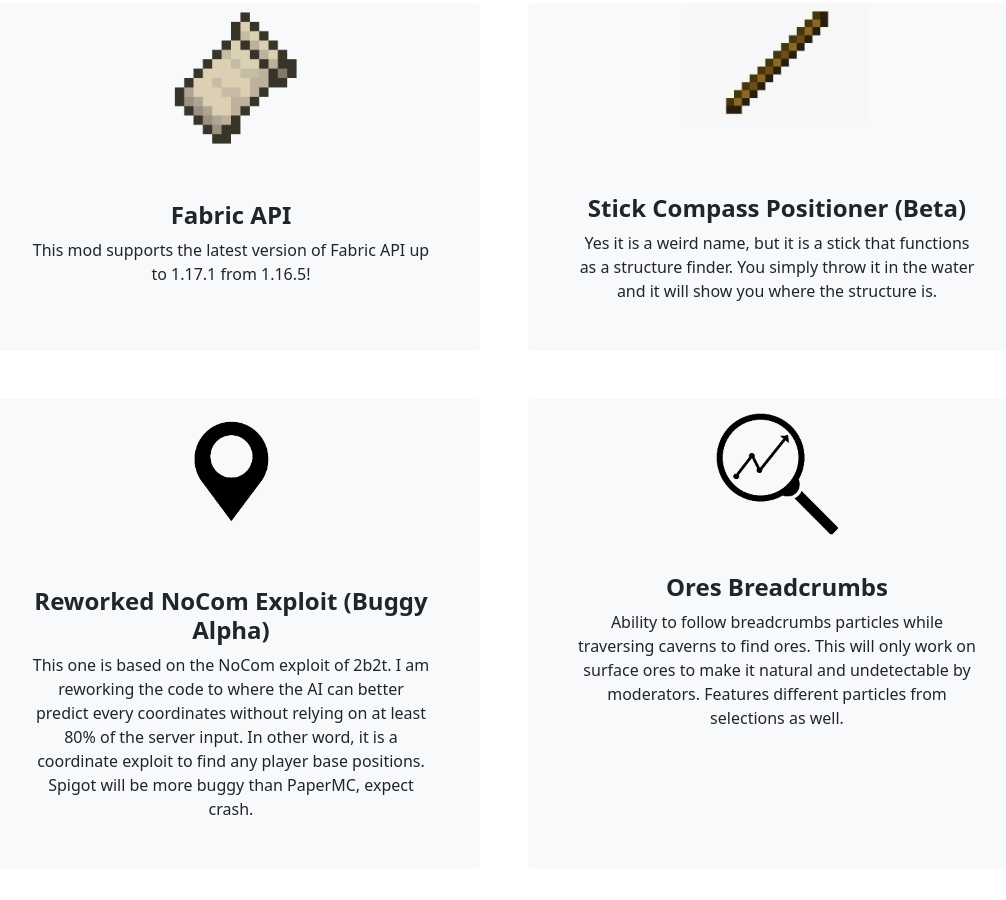
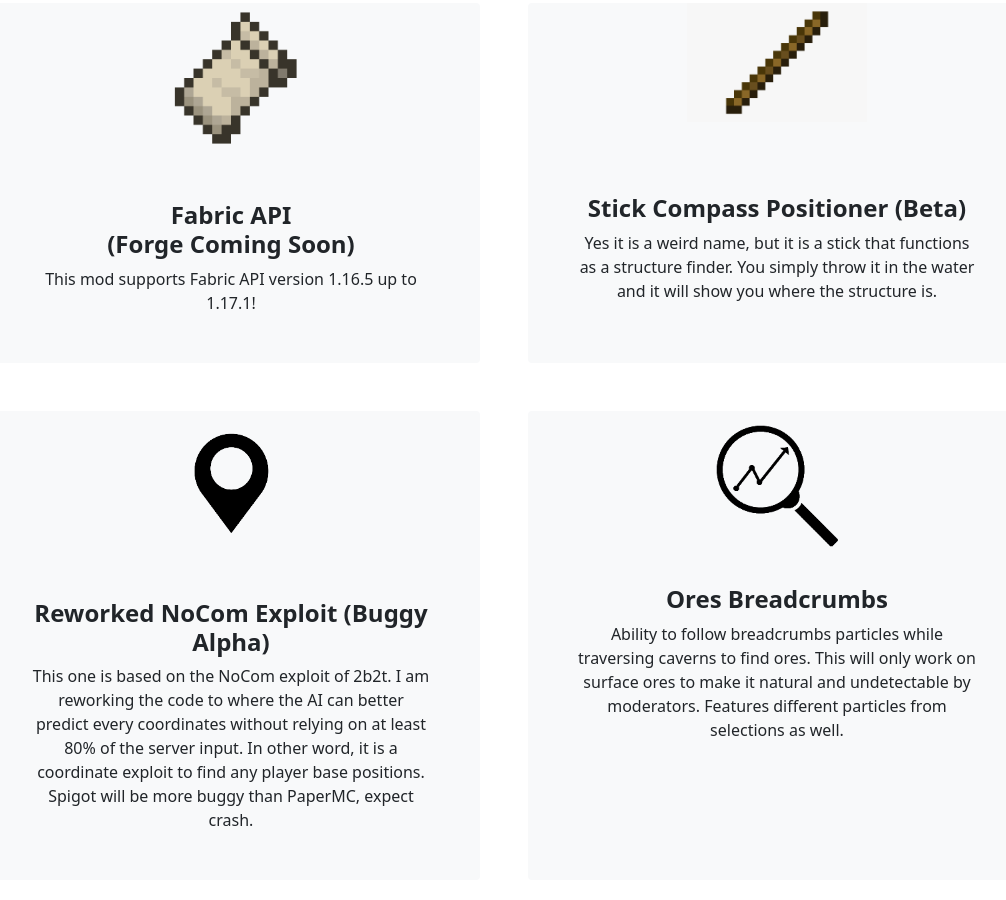
Before and after one commit to AlterDimension/SLXFPSBooster, a plain HTML site: page index.html in a window 1280 px wide. Shown: the part 1370-2270 px from the top of the page, without its empty margins (136-1142 px from the left). Drawn offline with nearby package versions, Linux system fonts and the light colour scheme.

Commit message:
Add files via upload

```diff
--- a/index.html
+++ b/index.html
@@ -69,8 +69,9 @@
                         <div class="card bg-light border-0 h-100">
                             <div class="card-body text-center p-4 p-lg-5 pt-0 pt-lg-0">
                                 <img src="/images/636829723898798601.png" width="150"><br><br><br>
-                                <h2 class="fs-4 fw-bold">Fabric API</h2>
-                                <p class="mb-0">This mod supports the latest version of Fabric API up to 1.17.1 from 1.16.5!
+                                <h2 class="fs-4 fw-bold">Fabric API
+                                    <br>(Forge Coming Soon)</h2>
+                                <p class="mb-0">This mod supports Fabric API version 1.16.5 up to 1.17.1!
 
                                 </p>
                             </div>
```
